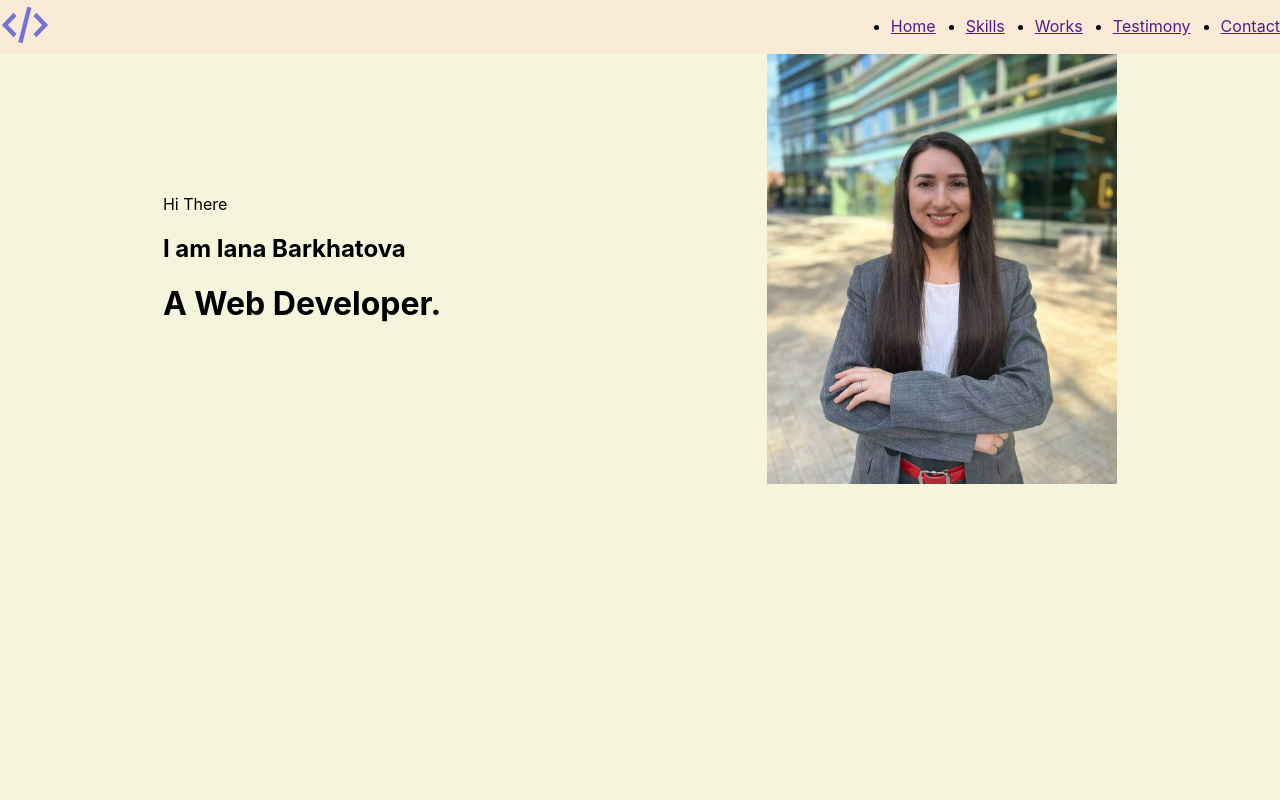
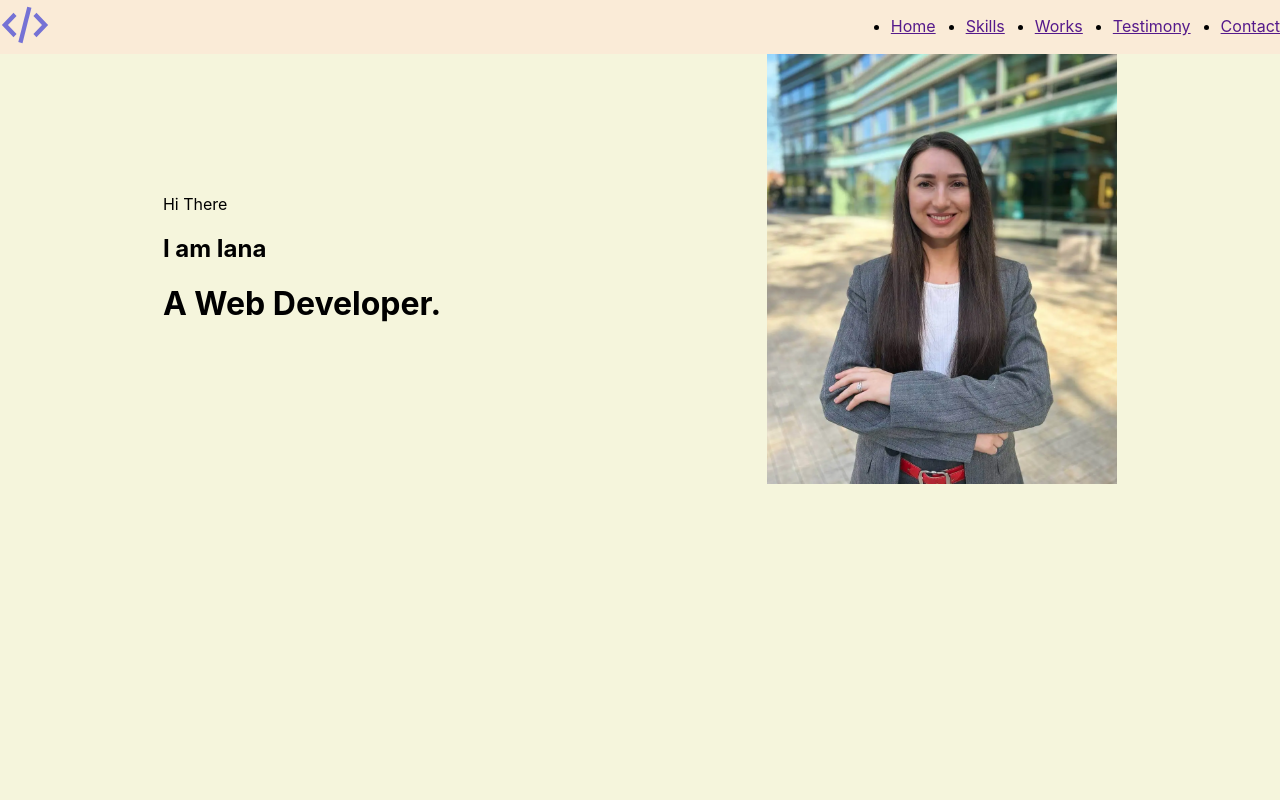
Before and after one commit to ianabarkhatova/portfolio, a React app: page / in a window 1280 px wide. Shown: the top 800 px of the page. Built offline with nearby package versions, Linux system fonts and the light colour scheme.

Commit message:
Test - change name in main section

```diff
--- a/package.json
+++ b/package.json
@@ -2,6 +2,7 @@
   "name": "portfolio-start",
   "version": "0.1.0",
   "private": true,
+  "homepage": "https://ianabarkhatova.github.io/portfolio",
   "dependencies": {
     "@babel/core": "7.16.0",
     "@pmmmwh/react-refresh-webpack-plugin": "0.5.3",
@@ -30,6 +31,7 @@
     "eslint-webpack-plugin": "3.1.1",
     "file-loader": "6.2.0",
     "fs-extra": "10.0.0",
+    "gh-pages": "^6.1.1",
     "html-webpack-plugin": "5.5.0",
     "identity-obj-proxy": "3.0.0",
     "jest": "27.4.3",
@@ -66,7 +68,9 @@
   "scripts": {
     "start": "node scripts/start.js",
     "build": "node scripts/build.js",
-    "test": "node scripts/test.js"
+    "test": "node scripts/test.js",
+    "predeploy": "yarn run build",
+    "deploy": "gh-pages -d build"
   },
   "eslintConfig": {
     "extends": [
--- a/src/layout/sections/main/Main.tsx
+++ b/src/layout/sections/main/Main.tsx
@@ -9,7 +9,7 @@ export const Main = () => {
             <FlexWrapper align={"center"} justify={"space-around"}>
                 <div>
                     <span>Hi There</span>
-                    <Name>I am Iana Barkhatova</Name>
+                    <Name>I am Iana</Name>
                     <MainTitle>A Web Developer.</MainTitle>
                 </div>
 
```
Also changed, not shown: 1 other file (tests, documents, lock files or other folders).
